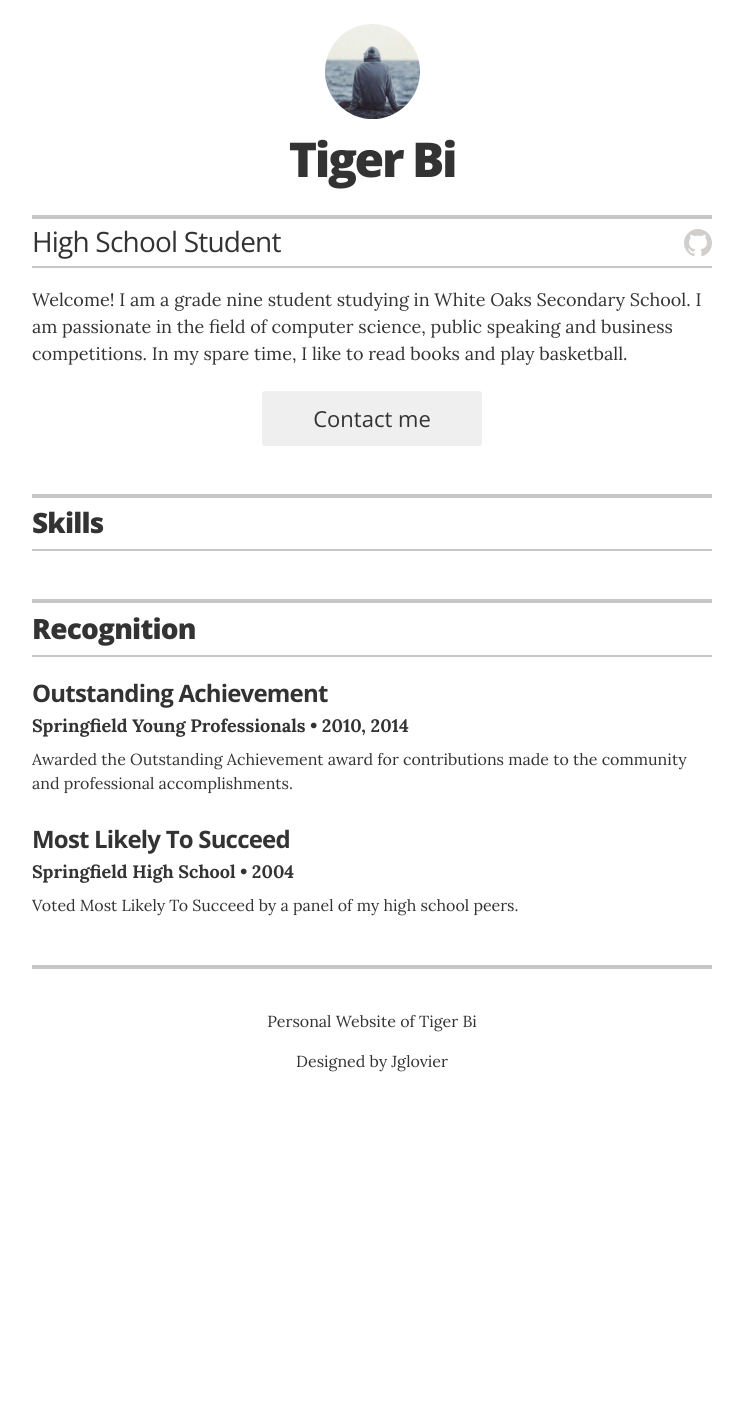
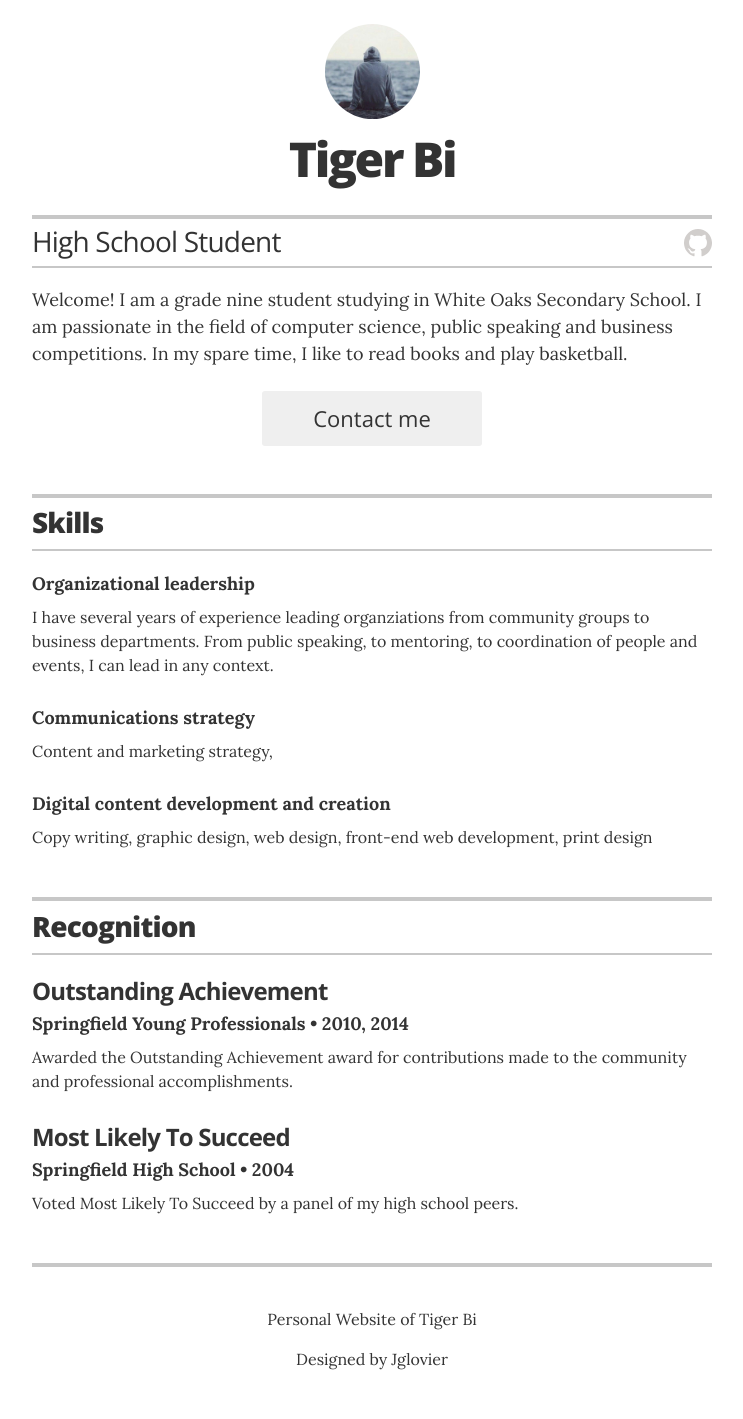
Before and after one commit to TigerBi/tigerbi.github.io, a Jekyll site: the page built from index.html, in a window 1280 px wide. Shown: the whole page, without its empty margins (268-1011 px from the left). Built offline with Jekyll 4.4.1, drawn with Linux system fonts in a browser that asks for light colours; before the commit the page ends 1121 px from its top, so only the background shows below that.

Commit message:
Update skills.yml

```diff
--- a/_data/skills.yml
+++ b/_data/skills.yml
@@ -1,4 +1,4 @@
-<font color=#0099ff size=20>Skills</font>
+# Skills
 # Organizational leadership
 - skill: Organizational leadership
   description: I have several years of experience leading organziations from community groups to business departments. From public speaking, to mentoring, to coordination of people and events, I can lead in any context.
```
